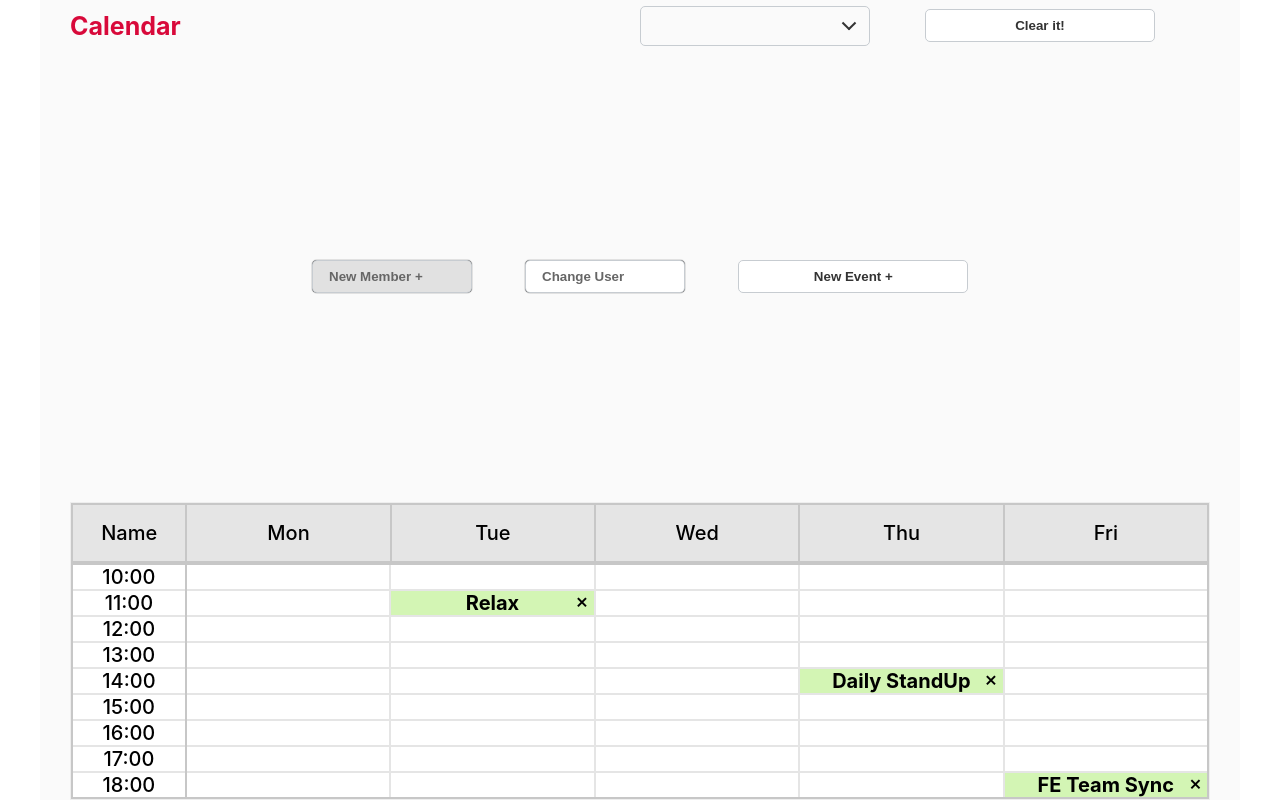
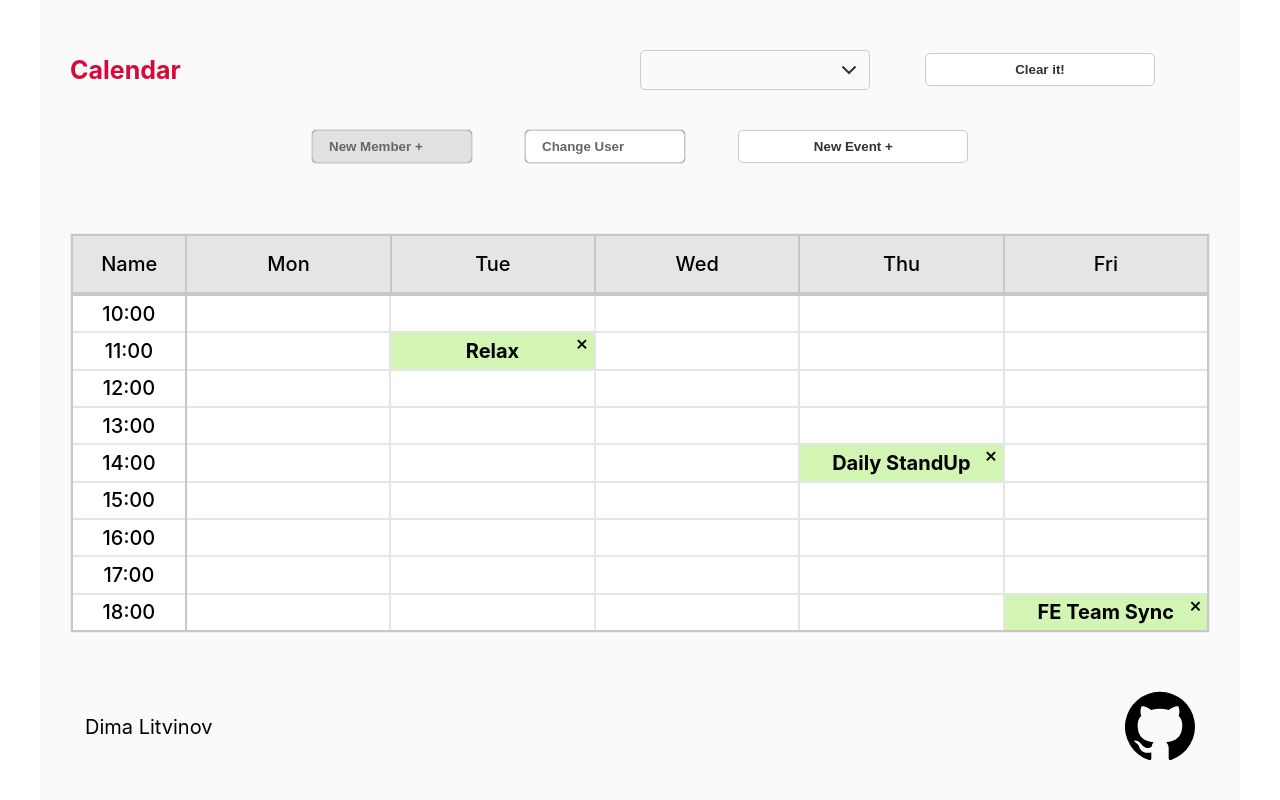
Before and after one commit to funfordima/react-calendar, a React (Create React App) app: page / in a window 1280 px wide. Built offline with nearby package versions, Linux system fonts and the light colour scheme.

Commit message:
feat: add footer

```diff
--- a/src/App.scss
+++ b/src/App.scss
@@ -16,7 +16,7 @@ html {
 
 #root {
   margin: 0 auto;
-  padding: 0 3rem;
+  padding: 3rem;
   width: 100%;
   max-width: 120rem;
   height: 100vh;
@@ -50,3 +50,23 @@ html {
     border-top-width: 1px;
   }
 }
+
+@keyframes hvr-buzz {
+  50% {
+    transform: translateX(2px) rotate(2deg);
+  }
+  100% {
+    transform: translateX(-2px) rotate(-2deg);
+  }
+}
+
+.hvr-buzz {
+  transform: perspective(1px) translateZ(0);
+
+  &:hover {
+    animation-name: hvr-buzz;
+    animation-duration: 0.15s;
+    animation-timing-function: linear;
+    animation-iteration-count: infinite;
+  }
+}
--- a/src/Components/ControlButtonPanel/ControlButtonPanel.tsx
+++ b/src/Components/ControlButtonPanel/ControlButtonPanel.tsx
@@ -5,8 +5,7 @@ import { Button, UserButton } from '../styledComponents';
 const Container = styled.div`
   margin: 20px auto;
   width: 100%;
-  max-width: 700px;
-  height: 100%;
+  max-width: 70rem;
   display: flex;
   justify-content: center;
   align-items: center;
--- a/src/Components/Footer/Footer.tsx
+++ b/src/Components/Footer/Footer.tsx
@@ -1,9 +1,66 @@
 import React from 'react';
+import styled from 'styled-components';
+import { ReactComponent as GitSvg } from './assets/git.svg';
+
+const Footer = styled.footer`
+  height: 7.7rem;
+  display: flex;
+  justify-content: space-around;
+  align-items: center;
+  margin: 0.5em;
+  flex: 0 0 auto;
+`;
+
+const Wrapper = styled.div`
+  width: 100%;
+  display: flex;
+  align-items: center;
+  justify-content: space-between;
+`;
+
+const Container = styled.div`
+  padding: 1rem;
+
+  & svg {
+    width: 7rem;
+    height: 7rem;
+    transition: 0.3s;
+    pointer-events: none;
+    cursor: pointer;
+
+    @media (max-width: 601px) {
+      width: 5rem;
+      height: 5rem;
+    }
+  }
+
+  & a {
+    display: flex;
+    align-items: center;
+    font-size: 2rem;
+    color: inherit;
+    text-decoration: none;
+    cursor: pointer;
+
+    &:hover {
+      opacity: 0.9;
+    }
+  }
+`;
 
 const FooterComponent: React.FC = () => (
-  <div>
-    Hello
-  </div>
+  <Footer>
+    <Wrapper>
+      <Container>
+        <a href='https://github.com/funfordima'>
+          Dima Litvinov
+        </a>
+      </Container>
+      <Container className='hvr-buzz'>
+        <GitSvg />
+      </Container>
+    </Wrapper>
+  </Footer>
 );
 
 export default FooterComponent;
--- a/src/Components/Main/Main.tsx
+++ b/src/Components/Main/Main.tsx
@@ -4,6 +4,7 @@ import GenerateItems from './GenerateItems/GenerateItems';
 import MainContent from './MainContent/MainContent';
 
 const MainContainer = styled.main`
+  margin: 5rem 0;
   width: 100%;
   height: 50rem;
   display: flex;
--- a/src/Components/Main/MainContent/MainContent.tsx
+++ b/src/Components/Main/MainContent/MainContent.tsx
@@ -38,14 +38,16 @@ interface MainContentProps {
 const MainContent: React.FC<MainContentProps> = ({ events }) => (
   <>
     {events.map(({
+      id,
       title,
       complete,
       day,
       time,
       participants,
     }) => (
-      <div key={day + time}>
+      <div key={id}>
         <MainItem
+          data-key={id}
           data-complete={complete}
           data-day={day}
           data-time={time}
--- a/src/Pages/MainPage/MainPage.tsx
+++ b/src/Pages/MainPage/MainPage.tsx
@@ -2,12 +2,14 @@ import React from 'react';
 import HeaderComponent from '../../Components/Header/Header';
 import ControlButtonPanel from '../../Components/ControlButtonPanel/ControlButtonPanel';
 import Main from '../../Components/Main/Main';
+import FooterComponent from '../../Components/Footer/Footer';
 
 const MainPage: React.FC = () => (
   <>
     <HeaderComponent />
     <ControlButtonPanel />
     <Main />
+    <FooterComponent />
   </>
 );
 
```
Also changed, not shown: src/Components/Footer/assets/git.svg (added).
